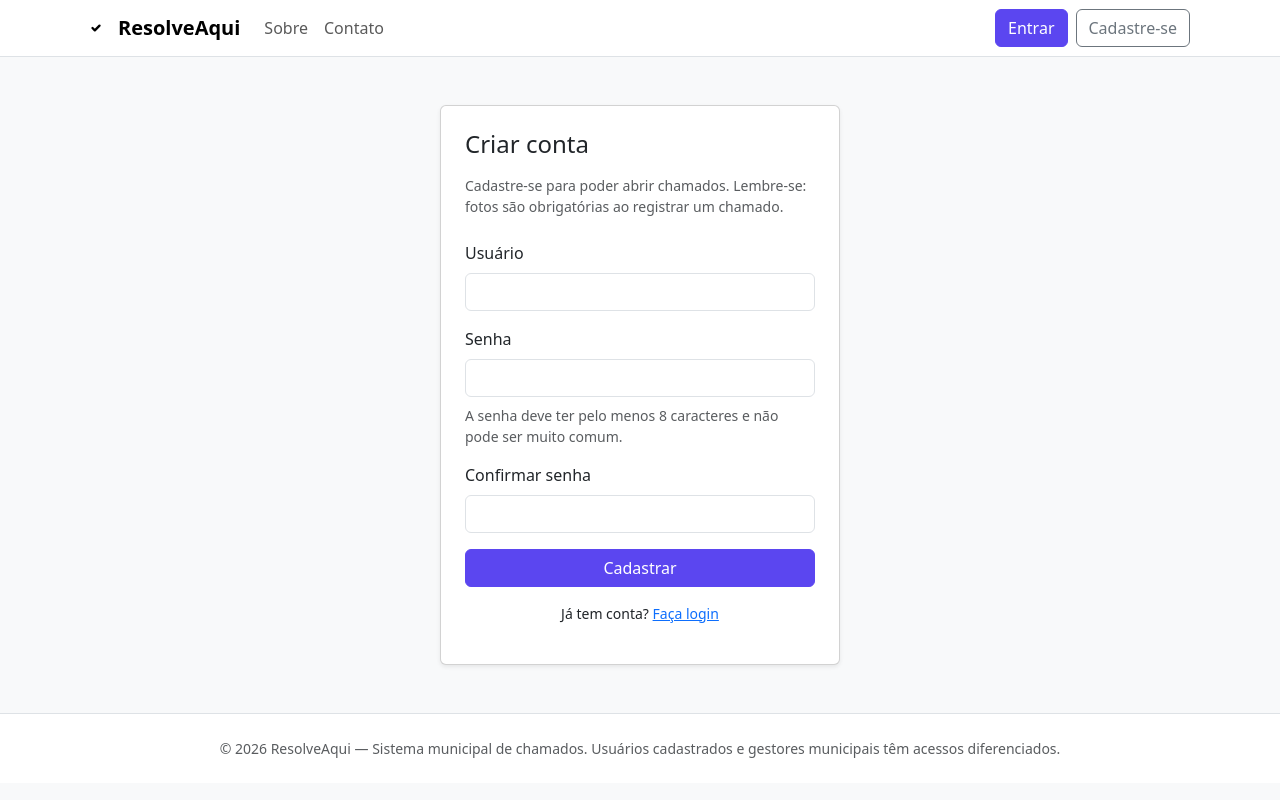
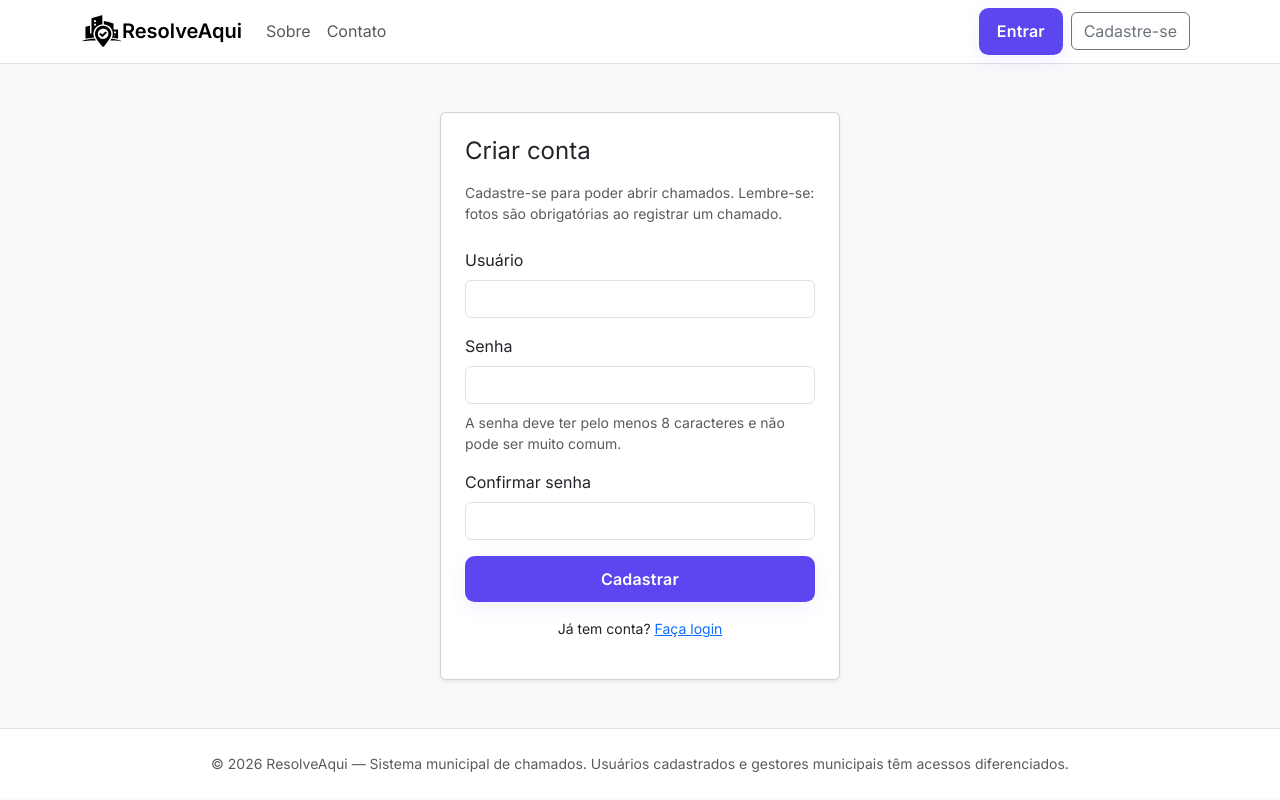
Before and after one commit to idavidcarvalho/ResolveAqui, a Django app: page /accounts/signup/ in a window 1280 px wide. Run offline with Django 5.2, Linux system fonts and the light colour scheme.

Commit message:
feat(templates): atualiza UI do template base

```diff
--- a/static/css/custom.css
+++ b/static/css/custom.css
@@ -7,18 +7,72 @@
 body{
   background-color:var(--bg);
   color:#111827;
+  font-family: 'Inter', system-ui, -apple-system, 'Segoe UI', Roboto, 'Helvetica Neue', Arial;
 }
 
 .btn-primary{
   background-color:var(--primary);
-  border-color:var(--primary);
+  border-color:transparent;
+  border-radius:0.6rem;
+  padding:0.65rem 1.05rem;
+  font-weight:600;
+  letter-spacing:0.2px;
+  box-shadow: 0 6px 18px rgba(91,70,240,0.08);
 }
 
 .btn-primary:hover{
   background-color:#4736d6;
-  border-color:#4736d6;
+  transform: translateY(-1px);
 }
 
 @media (max-width:576px){
   .display-5{font-size:1.5rem}
 }
+
+/* Larger, more interactive form controls */
+.form-control-lg, .form-select-lg {
+  padding: 0.9rem 1rem;
+  font-size: 1.05rem;
+  border-radius: 0.6rem;
+  background: #fff;
+  border: 1px solid rgba(17,24,39,0.12);
+}
+
+/* Dark mode input backgrounds */
+
+/* Required field marker */
+.form-label.required::after{
+  content: " *";
+  color: #dc3545;
+  margin-left: 0.15rem;
+}
+
+/* Removed icon-specific helpers (icons removed) */
+.input-group .form-control, .input-group .form-select{border-left:0}
+
+.card{
+/* Make card less like default bootstrap */
+.card{
+  border-radius: 1rem;
+  border: 1px solid rgba(17,24,39,0.06);
+  box-shadow: 0 10px 30px rgba(15,23,42,0.04);
+}
+
+/* Dark mode cards and navbar */
+/* Smooth transition */
+html, body, .card, .form-control, .btn { transition: background-color .18s ease, color .18s ease, border-color .18s ease, box-shadow .18s ease }
+
+/* Inputs focus */
+.form-control:focus, .form-select:focus{box-shadow:0 6px 24px rgba(91,70,240,0.08);border-color:var(--primary)}
+
+/* Consistent card form spacing */
+.card .form-text.small {opacity: .9}
+
+/* Highlight invalid fields */
+.is-invalid {box-shadow: 0 0 0 .125rem rgba(220,53,69,.12); border-color:#dc3545}
+
+/* Navbar avatar adjustments */
+.navbar .dropdown-toggle img.rounded-circle { border: 2px solid rgba(17,24,39,0.06); }
+.navbar .dropdown-toggle div.rounded-circle { font-size:0.95rem; }
+.navbar .dropdown-toggle { color: #111827; }
+.navbar .dropdown-menu { min-width: 12rem; }
--- a/templates/core/base.html
+++ b/templates/core/base.html
@@ -2,65 +2,101 @@
 <!doctype html>
 <html lang="pt-BR" class="bg-white text-gray-800">
   <head>
-    <meta charset="utf-8">
-    <meta name="viewport" content="width=device-width, initial-scale=1">
+    <meta charset="utf-8" />
+    <meta name="viewport" content="width=device-width, initial-scale=1" />
     <title>{% block title %}ResolveAqui{% endblock %}</title>
     <!-- Bootstrap CSS -->
-    <link href="https://cdn.jsdelivr.net/npm/bootstrap@5.3.2/dist/css/bootstrap.min.css" rel="stylesheet">
+    <link
+      href="https://cdn.jsdelivr.net/npm/bootstrap@5.3.2/dist/css/bootstrap.min.css"
+      rel="stylesheet"
+    />
+    <!-- Google Fonts: Inter (modern, serious) -->
+    <link href="https://fonts.googleapis.com/css2?family=Inter:wght@300;400;600;700&display=swap" rel="stylesheet">
     <!-- Custom CSS -->
-    <link href="{% static 'css/custom.css' %}" rel="stylesheet">
+    <link href="{% static 'css/custom.css' %}" rel="stylesheet" />
   </head>
   <body class="min-vh-100 bg-light">
     <nav class="navbar navbar-expand-md navbar-light bg-white border-bottom">
       <div class="container">
-        <a class="navbar-brand d-flex align-items-center" href="{% url 'core:home' %}">
-          <svg class="me-2" width="28" height="28" viewBox="0 0 24 24" fill="none" stroke="currentColor" xmlns="http://www.w3.org/2000/svg"><path stroke-linecap="round" stroke-linejoin="round" stroke-width="2" d="M9 12l2 2 4-4"/></svg>
+        <a
+          class="navbar-brand d-flex align-items-center"
+          href="{% url 'core:home' %}"
+        >
+         <svg xmlns="http://www.w3.org/2000/svg" viewBox="0 0 472 405" width="40">
+  <g fill="#000" transform="translate(0 405) scale(.1 -.1)">
+    <path d="M2235 3867c-109-32-411-119-735-213-352-101-342-98-363-133-16-27-17-100-17-905v-876h-170v465c0 385-2 463-13 459-8-3-121-24-252-48-205-38-242-47-257-66-17-21-18-63-18-721v-699l137 29c172 39 413 76 663 102l211 25-23 116c-65 213-67 418-8 623 120 417 491 736 923 795l92 13v512c0 483-1 513-18 528-24 22-70 20-157-6zm-588-654 5-113h-232v229l111-2 111-2 5-112zm-5-413-3-110h-219v220h225l-3-110z"/>
+    <path d="M2603 3220c-31-13-34-33-31-220l3-165 80-11c170-24 363-99 499-192 194-133 354-344 425-557 74-227 69-520-13-739l-26-76 58-15c82-9 431-71 537-95 50-11 98-20 108-20 16 0 17 32 17 528 0 440-2 531-14 548-13 18-32 19-271 24l-256 5 1 338v337l-24 25c-14 14-32 25-39 25-8 0-122 29-253 64-132 35-354 94-494 129-140 36-262 68-270 71-8 2-25 1-37-4zm1392-1345v-110l-55-3c-30-2-79-1-107 3l-53 6v104c0 121-8 114 125 112l90-2v-110zm-105-344c0-38-1-39-45-45-56-9-65-3-65 38 0 43 4 46 62 46h48v-39z"/>
+    <path d="M2327 2650c-374-67-664-330-769-697-30-104-33-361-4-463 43-155 116-300 272-535 170-256 610-788 663-802 28-7 21-14 220 217 387 448 648 851 718 1107 36 135 38 333 4 470-80 323-354 596-688 684-88 23-332 35-416 19zm300-346c396-82 606-507 426-864-79-158-250-290-423-326-99-21-251-14-337 15-183 62-323 202-390 393-22 61-27 91-27 183-1 183 50 304 183 435 153 151 353 209 568 164z"/>
+    <path d="M2606 1823c-94-91-179-176-188-187-17-21-18-20-120 81l-103 102-77-70c-43-39-78-76-78-83 0-6 80-91 178-188l177-177 274 268c269 261 274 268 259 289-18 27-133 132-143 132-4 0-84-75-179-167z"/>
+    <path d="M1335 1139c-38-5-137-16-220-24-195-21-528-78-680-115-233-58-412-125-423-159-5-16 8-15 193 13 224 34 641 60 1177 74l258 7-63 105-63 105-55 1c-29 1-85-2-124-7z"/>
+    <path d="M3406 1025c-31-52-56-96-56-99 0-2 69-4 153-5 370-4 979-54 1109-91 44-13 48-13 48 5 0 35-211 111-485 174-188 43-600 111-676 111-35 0-38-3-93-95z"/>
+  </g>
+</svg>
+
+
           <span class="fw-semibold">ResolveAqui</span>
         </a>
-        <button class="navbar-toggler" type="button" data-bs-toggle="collapse" data-bs-target="#mainNav" aria-controls="mainNav" aria-expanded="false" aria-label="Toggle navigation">
+        <button
+          class="navbar-toggler"
+          type="button"
+          data-bs-toggle="collapse"
+          data-bs-target="#mainNav"
+          aria-controls="mainNav"
+          aria-expanded="false"
+          aria-label="Toggle navigation"
+        >
           <span class="navbar-toggler-icon"></span>
         </button>
 
         <div class="collapse navbar-collapse" id="mainNav">
           <ul class="navbar-nav me-auto mb-2 mb-md-0">
-            <li class="nav-item"><a class="nav-link" href="{% url 'core:about' %}">Sobre</a></li>
-            <li class="nav-item"><a class="nav-link" href="{% url 'core:contact' %}">Contato</a></li>
-            {% comment %} <li class="nav-item"><a class="nav-link" href="{% url 'core:home' %}#tickets">Chamados</a> {% endcomment %}
+            <li class="nav-item">
+              <a class="nav-link" href="{% url 'core:about' %}">Sobre</a>
             </li>
-        </ul>
+            <li class="nav-item">
+              <a class="nav-link" href="{% url 'core:contact' %}">Contato</a>
+            </li>
+          </ul>
           <div class="d-flex align-items-center">
-            <a href="#" class="btn btn-primary me-2">Entrar</a>
-            <a href="#" class="btn btn-outline-secondary me-2">Cadastre-se</a>
+            {% if user.is_authenticated %}
+              <div class="dropdown">
+                <a class="d-flex align-items-center text-decoration-none dropdown-toggle" href="#" id="userDropdown" data-bs-toggle="dropdown" aria-expanded="false">
+                  {% if user.profile_picture %}
+                    <img src="{{ user.profile_picture.url }}" alt="{{ user.firstName }}" class="rounded-circle me-2" style="width:36px;height:36px;object-fit:cover;">
+                  {% else %}
+                    <div class="rounded-circle bg-secondary text-white d-inline-flex align-items-center justify-content-center me-2" style="width:36px;height:36px;font-weight:600">{{ user.firstName|default:user.email|slice:":1"|upper }}</div>
+                  {% endif %}
+                  <span class="me-1">Olá, {{ user.firstName|default:user.email|default:"Perfil" }}</span>
+                </a>
+                <ul class="dropdown-menu dropdown-menu-end" aria-labelledby="userDropdown">
+                  <li><a class="dropdown-item" href="{% url 'accounts:profile' %}">Meu perfil</a></li>
+                  <li><a class="dropdown-item" href="#">Meus tickets</a></li>
+                  <li><hr class="dropdown-divider"></li>
+                  <li><a class="dropdown-item text-danger" href="{% url 'accounts:logout' %}">Sair</a></li>
+                </ul>
+              </div>
+            {% else %}
+              <a href="{% url 'accounts:login' %}" class="btn btn-primary me-2">Entrar</a>
+              <a href="{% url 'accounts:signup' %}" class="btn btn-outline-secondary me-2">Cadastre-se</a>
+            {% endif %}
+
           </div>
         </div>
       </div>
     </nav>
 
     <main class="py-5">
-      <div class="container">
-        {% block content %}{% endblock %}
-      </div>
+      <div class="container">{% block content %}{% endblock %}</div>
     </main>
 
     <footer class="py-4 bg-white border-top mt-auto">
       <div class="container text-center small text-muted">
-        © 2026 ResolveAqui — Sistema municipal de chamados. Usuários cadastrados e gestores municipais têm acessos diferenciados.
+        © 2026 ResolveAqui — Sistema municipal de chamados. Usuários cadastrados
+        e gestores municipais têm acessos diferenciados.
       </div>
     </footer>
 
-    <script>
-      (function(){
-        const html = document.documentElement;
-        const btn = document.getElementById('theme-toggle');
-        const stored = localStorage.getItem('resolveaqui-theme');
-        if(stored==='dark') html.classList.add('dark');
-        btn && btn.addEventListener('click', ()=>{
-          html.classList.toggle('dark');
-          const isDark = html.classList.contains('dark');
-          localStorage.setItem('resolveaqui-theme', isDark ? 'dark' : 'light');
-        });
-      })();
-    </script>
+
     <!-- Bootstrap JS (bundle includes Popper) -->
     <script src="https://cdn.jsdelivr.net/npm/bootstrap@5.3.2/dist/js/bootstrap.bundle.min.js"></script>
   </body>
```
